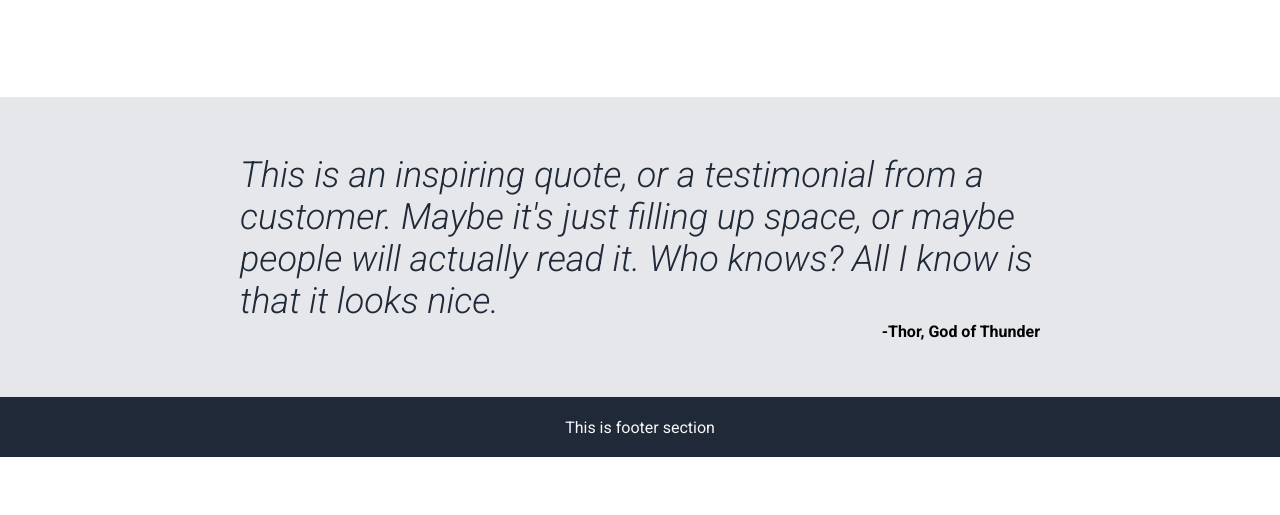
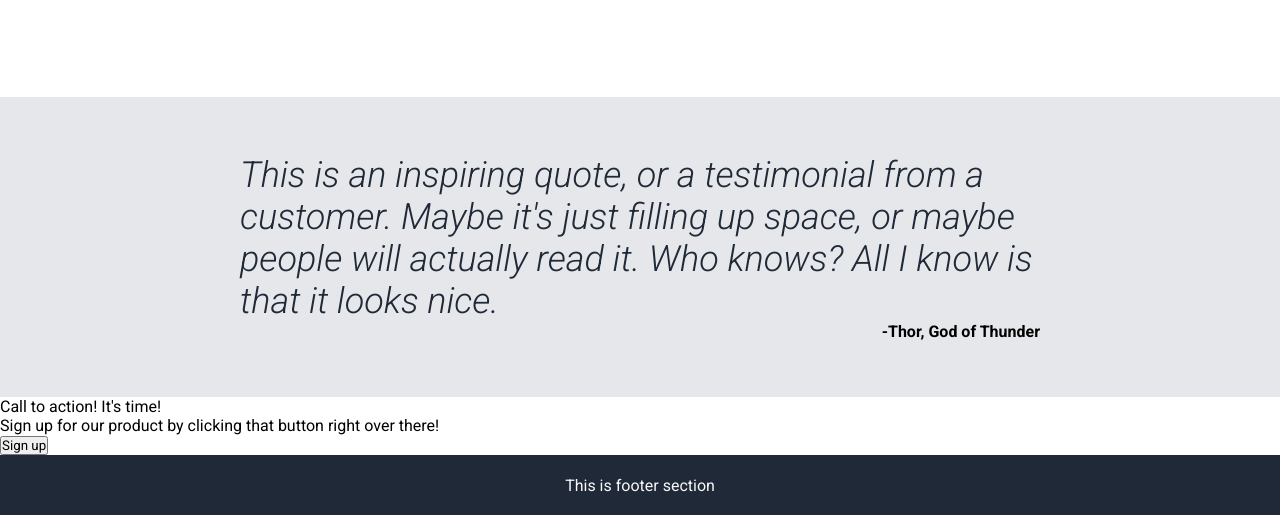
Before and after one commit to ZAV222/Landing-Page, a plain HTML site: page index.html in a window 1280 px wide. Shown: the part 739-1254 px from the top of the page. Before the commit the page ends 1196 px from the top, so only its background shows below. Drawn offline with Linux system fonts and the light colour scheme.

Commit message:
Add last section content to the main page.

```diff
--- a/index.html
+++ b/index.html
@@ -71,6 +71,18 @@
 
         </div>
         <div class="main-sectionc">
+            <div class="sec-c-content">
+                <div class="secca">
+                    <p class="sec-c-p-one">
+                        Call to action! It's time!
+                    </p>
+                    <p class="sec-c-p-two">
+                        Sign up for our product by clicking that button right over there!
+                    </p>
+                </div>
+
+                <button class="sec-c-button">Sign up</button>
+            </div>
 
         </div>
     </main>
```
